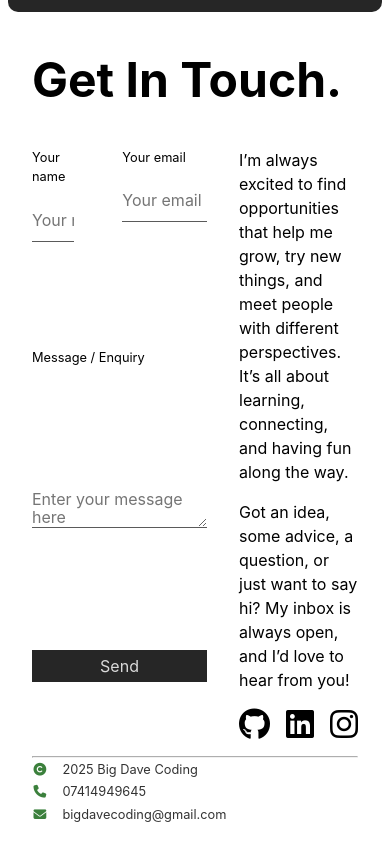
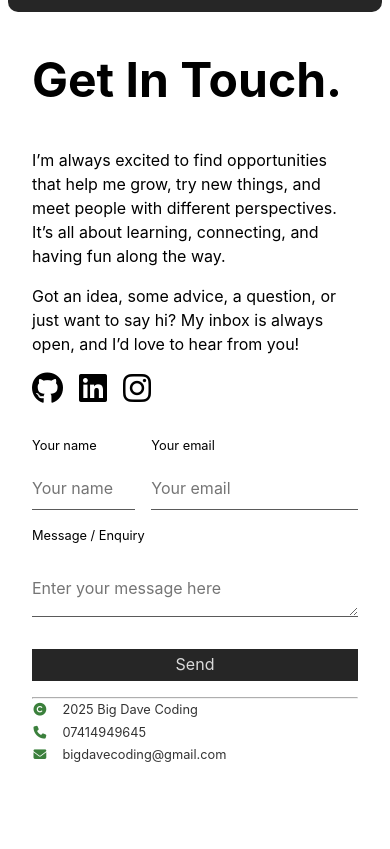
Before and after one commit to BigDaveCoding/react-practice, a React (Vite) app in the folder my-first-react-project/: page / in a window 390 px wide. Shown: the part 5124-5973 px from the top of the page. After the commit the page ends 5913 px from the top, so only its background shows below. Built offline with nearby package versions, Linux system fonts and the light colour scheme.

Commit message:
media query @ max 650px - adjusted display of contact form to flex for styling

```diff
--- a/my-first-react-project/src/index.css
+++ b/my-first-react-project/src/index.css
@@ -575,4 +575,13 @@ footer i {
     grid-template-columns: 1fr 4fr;
   }
 
+  .contact_grid {
+    display: flex;
+    flex-direction: column-reverse;
+  }
+
+  .contact_form_grid {
+    gap: 1rem;
+  }
+
 }
```
